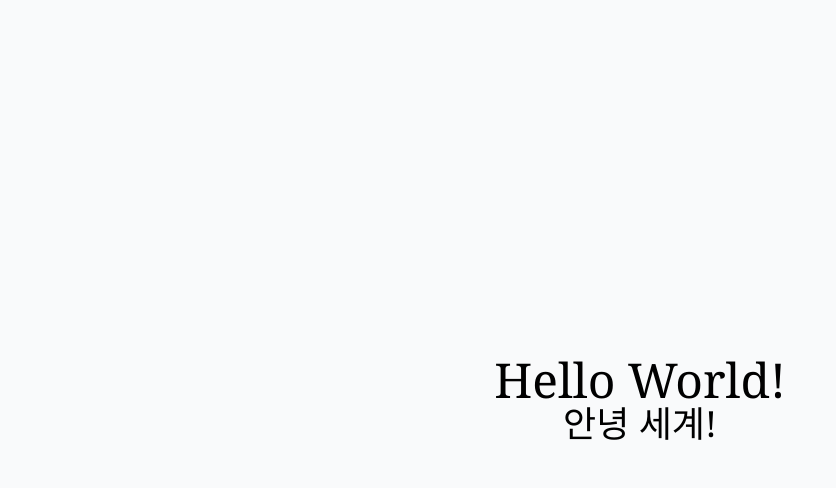
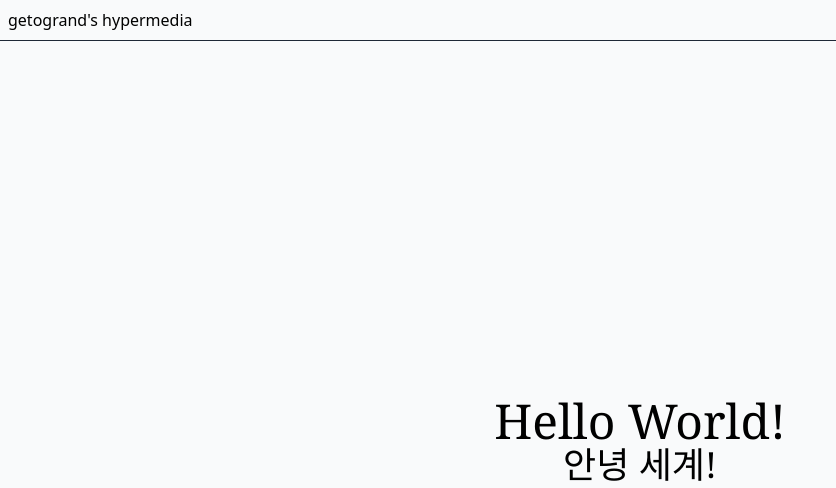
Before and after one commit to getogrand/getogrand-hypermedia, a Django app: page / in a window 1280 px wide. Shown: the top 488 px of the page, without its empty margins (0-836 px from the left). Run offline with Django 5.2, Linux system fonts and the light colour scheme; some libraries are stand-ins or nearby versions.

Commit message:
header 추가

```diff
--- a/theme/templates/base.html
+++ b/theme/templates/base.html
@@ -13,6 +13,9 @@
 
 	<body class="bg-gray-50 font-sans leading-normal tracking-normal">
 		<div class="container mx-auto">
+			<header class="p-2 border-b border-gray-800 flex">
+				<a href="/">getogrand's hypermedia</a>
+			</header>
 			{% block container_content %}{% endblock container_content %}
 		</div>
 	</body>
```
